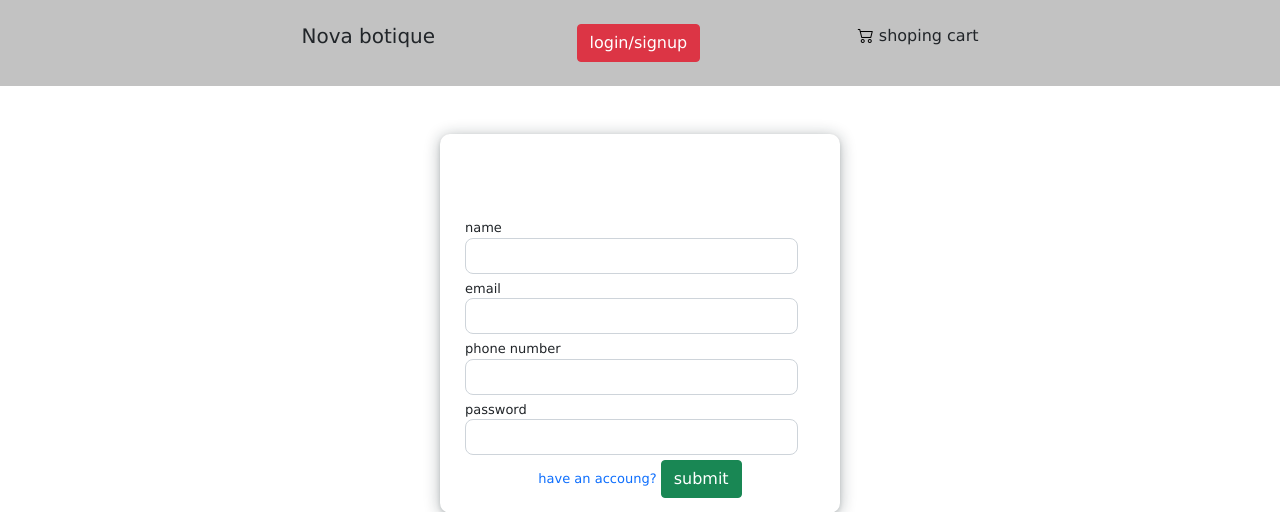
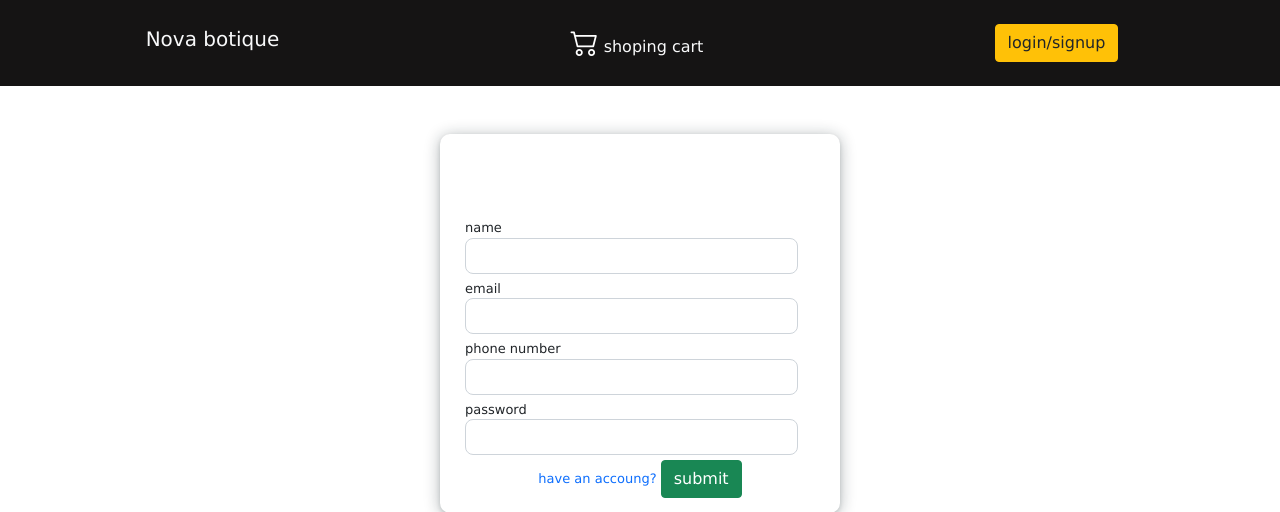
Before and after one commit to Code-Institute-Submissions/zahramousavi930-Nava.boutique, a Django app: page /user/signup in a window 1280 px wide. Shown: the top 512 px of the page. Run offline with Django 4.2, Linux system fonts and the light colour scheme; some libraries are stand-ins or nearby versions.

Commit message:
edit header

```diff
--- a/static/css/style.css
+++ b/static/css/style.css
@@ -43,7 +43,9 @@ header navbar {
 }
 
 .color-nav {
-  background-color: #c2c2c2;
+  background-color: #151414;
+  color: white;
+
 }
 
 .hover-links li {
--- a/templates/main/header.html
+++ b/templates/main/header.html
@@ -1,25 +1,30 @@
 <header>
   <navbar class="nav d-lg-flex d-none justify-content-evenly color-nav">
-    <div class="search-container d-flex justify-content-evenly w-75 my-4">
-       <div class="social-media h5">
-    <a href="{% url 'home_pgae' %}" class="text-decoration-none  text-dark ">
+    <div class=" d-flex justify-content-around w-100 my-4 align-items-center">
+    <div class="h5">
+      <a href="{% url 'home_pgae' %}" class="text-decoration-none  text-light ">
       Nova botique
     </a>
 
-  </div>
-         {% if user.is_authenticated %}
-            <a href="{% url 'profile' %}"><i class="bi bi-person-circle prof">profile</i> </a>
+      </div>
+
+    <div>
+      <i class="bi bi-cart2 h3" ></i>
+        <a class=" text-decoration-none text-light" href="{% url 'home_pgae' %}"> shoping cart </a>
+    </div>
+    {% if user.is_authenticated %}
+            <a href="{% url 'profile' %}"><i class="bi bi-person-circle prof text-light">profile</i> </a>
             {% else %}
-      <a href="{% url 'sign_up' %}"   class="btn btn-danger me-3"> login/signup</a>
+      <a href="{% url 'sign_up' %}"   class="btn btn-warning me-3 text-dark"> login/signup</a>
         {% endif %}
 
-    <div>
-      <i class="bi bi-cart2"></i>
-        <a class="text-dark text-decoration-none" href="{% url 'home_pgae' %}"> shoping cart </a>
-    </div>
     </div>
 
+
+
   </navbar>
+
+
 
   <nav class="w-75 nav  d-lg-none fixed-bottom mx-auto my-2 color-nav border-read">
     <ul
@@ -57,6 +62,7 @@
     </ul>
   </nav>
 </header>
+
 <div class="bg-dark d-lg-none social-container d-flex justify-content-around align-items-center" >
 
 
```
Also changed, not shown: NovaBoutique/settings.py (+9 -9 lines).
